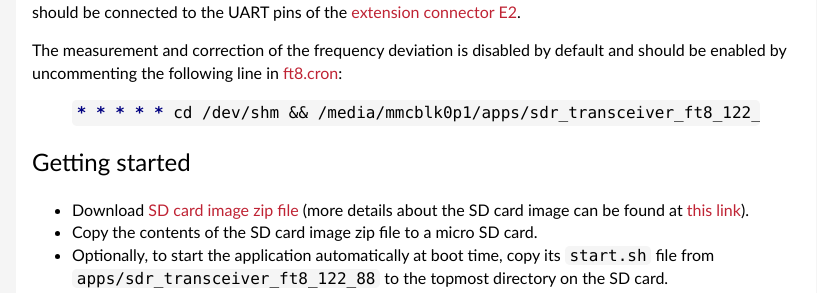
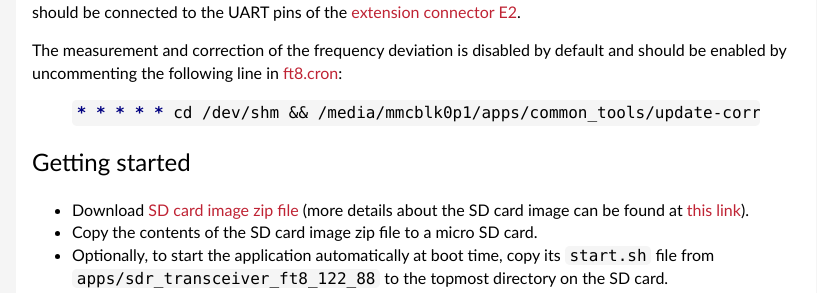
Before and after one commit to pavel-demin/red-pitaya-notes, a Jekyll site: the page built from sdr-transceiver-ft8-122-88.md, in a window 1280 px wide and 900 px high, scrolled down 1241 px. Shown: the part 157-450 px from the top of the window, without its empty margins (224-1041 px from the left). Built offline with Jekyll 4.4.1, drawn with Linux system fonts in a browser that asks for light colours.

Commit message:
update frequency correction instructions

```diff
--- a/sdr-transceiver-ft8-122-88.md
+++ b/sdr-transceiver-ft8-122-88.md
@@ -47,7 +47,7 @@ The PPS signal should be connected to the pin DIO3_N of the [extension connector
 
 The measurement and correction of the frequency deviation is disabled by default and should be enabled by uncommenting the following line in [ft8.cron](https://github.com/pavel-demin/red-pitaya-notes/tree/master/projects/sdr_transceiver_ft8_122_88/app/ft8.cron):
 {% highlight bash %}
-* * * * * cd /dev/shm && /media/mmcblk0p1/apps/sdr_transceiver_ft8_122_88/update-corr.sh >> update-corr.log 2>&1 &
+* * * * * cd /dev/shm && /media/mmcblk0p1/apps/common_tools/update-corr.sh >> update-corr.log 2>&1 &
 {% endhighlight %}
 
 Getting started
```
Also changed, not shown: sdr-transceiver-ft8.md (+1 -1 lines), sdr-transceiver-wspr-122-88.md (+1 -1 lines), sdr-transceiver-wspr.md (+1 -1 lines).
